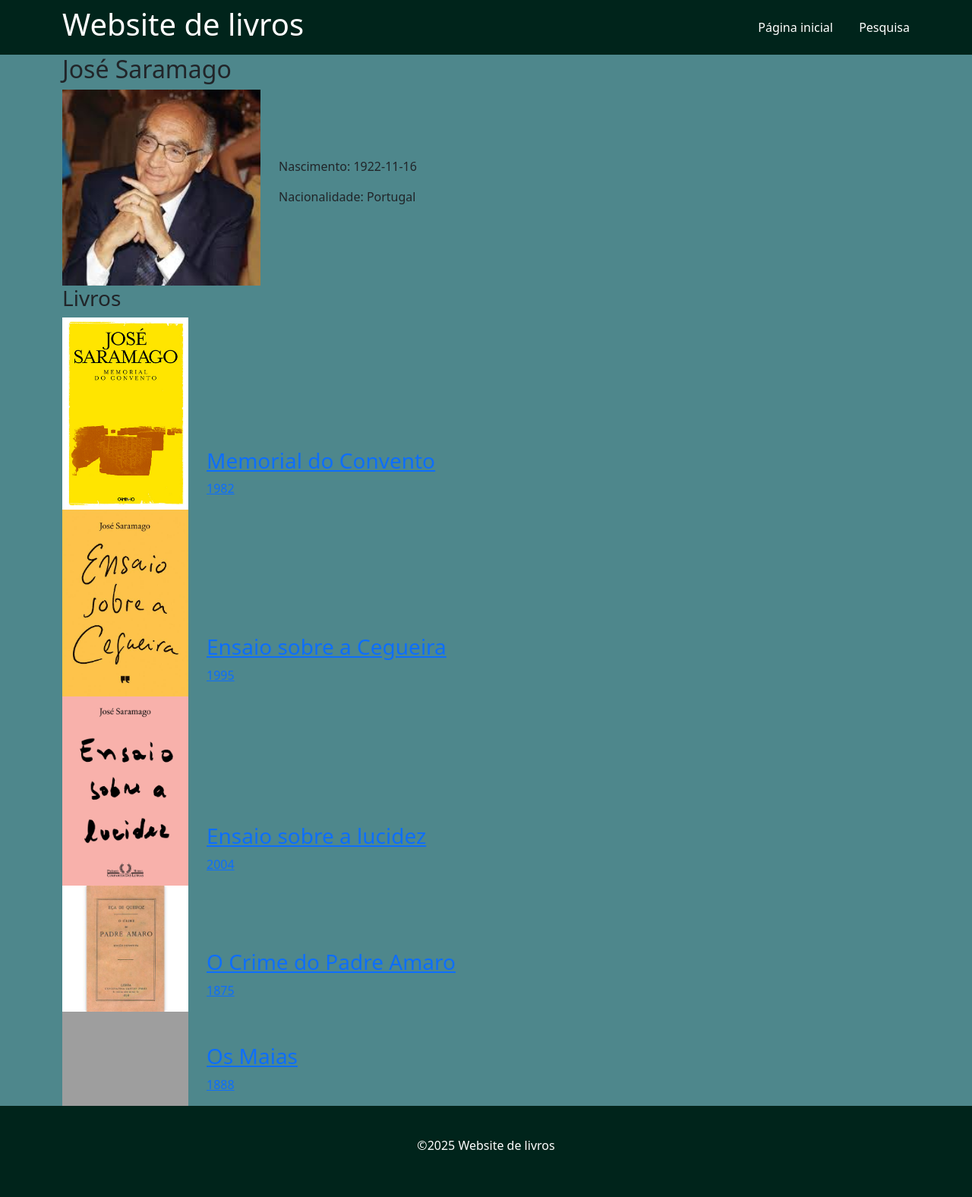
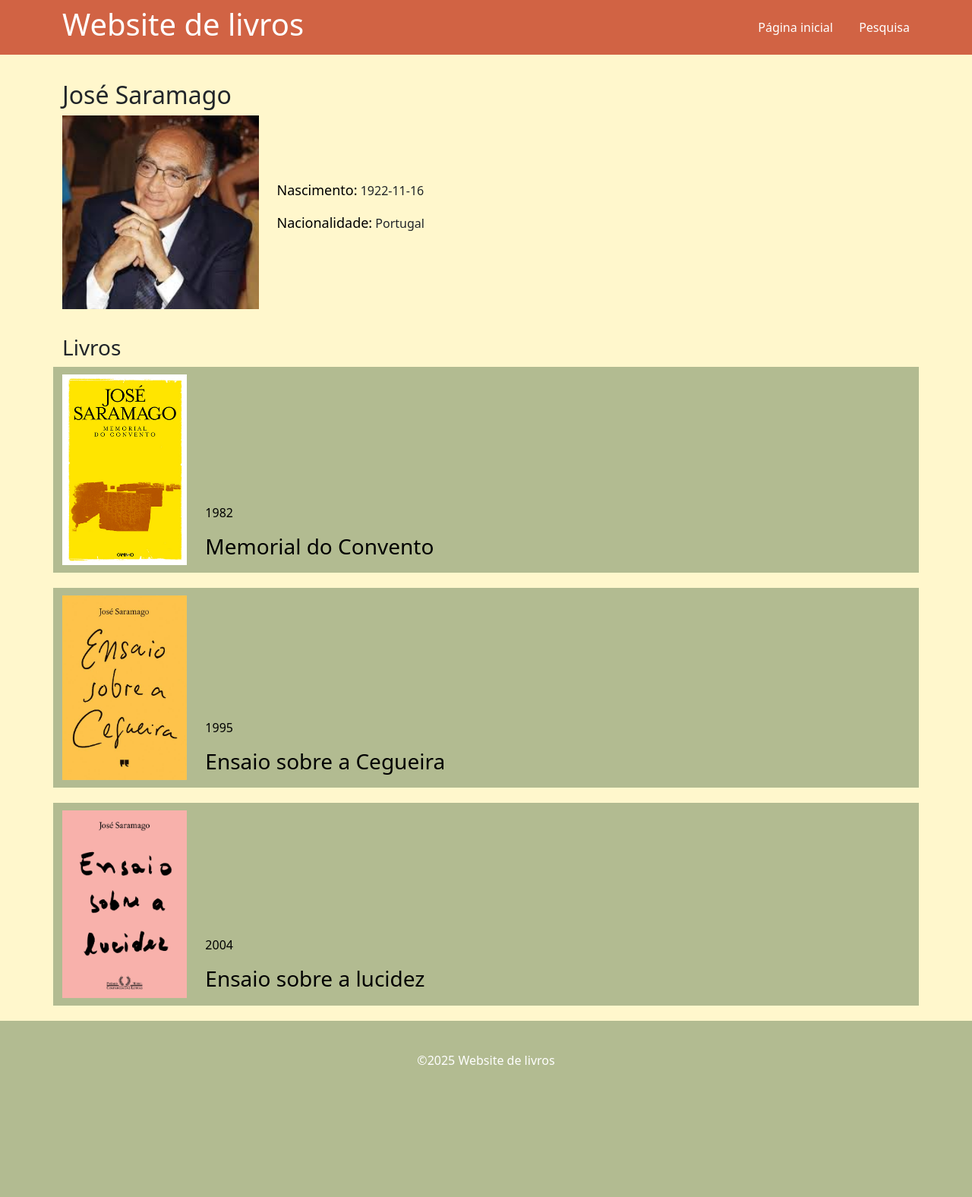
Before and after one commit to gribeiroiefp/carolina_francisco_ruben, a PHP site: page /autor.php?id=1 in a window 1280 px wide. Shown: the whole page at 76% size. After the commit the page ends 1402 px from the top, so only its background shows below. Run offline with PHP 8.4, Linux system fonts and the light colour scheme; data comes from the database, SQL or seed files in the repository; grey boxes are pictures that could not be loaded.

Commit message:
styling homepage

```diff
--- a/autor.php
+++ b/autor.php
@@ -50,8 +50,9 @@
             </div>
         </div>
     </header>
+    <br>
     <div class="autor container-lg">
-        <div class="row align-items-center">
+        <div class="row align-items-center author-header">
             <h2><?php echo htmlspecialchars($autor['nome']) ?></h2>
             <img src="<?php echo htmlspecialchars($autor['foto']) ?>"
                 alt="" class="col-3">
@@ -70,6 +71,8 @@
                 </form>
             </div> -->
         </div>
+
+        <br>
         <div class="lista col">
             <h3>Livros</h3>
             <?php
@@ -80,11 +83,11 @@
                     $titulo = htmlspecialchars($livro['titulo']);
                     $ano = htmlspecialchars($livro['ano']);
                     echo <<<HTML
-                    <a href="livro.php?id=$id_livro" class="row align-items-end">
+                    <a href="livro.php?id=$id_livro" class="row align-items-end book-item">
                         <img src="$poster" alt="" class="col-2">
                         <div class="filme col-10">
+                            <p>$ano</p>
                             <h3>$titulo</h3>
-                            <p>$ano</p>
                         </div>
                     </a>
                     HTML;
--- a/bd/bd.sql
+++ b/bd/bd.sql
@@ -50,5 +50,5 @@
 (4, 3), -- (The Shinning, Stephen King)
 (5, 2), -- (Ghost Story, Peter Straub)
 (6, 1), -- (Ensaio sobre a lucidez, José Saramago)
-(7, 1), -- (O Crime do Padre Amaro, eça de queiros)
-(8, 1); -- (Os Maias, eça de queiros )
+(7, 5), -- (O Crime do Padre Amaro, eça de queiros)
+(8, 5); -- (Os Maias, eça de queiros )
--- a/css/styles.css
+++ b/css/styles.css
@@ -1,9 +1,9 @@
 body {
-    background: #4e878c;
+    background: #fff7cc;
 }
 
 header {
-    background-color: #00241b;
+    background-color: #d16344;
     color: white;
 }
 
@@ -69,6 +69,23 @@
 footer {
     padding-top: 40px;
     padding-bottom: 40px;
-    background-color: #00241b;
+    background-color: #b2bb91;
     color: white;
 }
+
+.author-header{
+    padding: 10px 10px 10px 0px;
+}
+
+.book-item, .author-item{
+    text-decoration: none;
+    color: black;
+    background-color: #b2bb91;
+    margin-bottom: 20px;
+    padding: 10px 10px 10px 0px;
+}
+
+.rotulo{
+    color:black;
+    font-size:large;
+}
--- a/index.php
+++ b/index.php
@@ -39,7 +39,6 @@
     </header>
 
     <br>
-    <hr><br>
 
     <div class="container-lg recent-books">
         <h2>Livros mais recentes</h2>
@@ -105,7 +104,7 @@
     </div>
 
     <br>
-    <hr><br>
+    <br>
 
     <footer class="container-fluid text-center">
         <div class="container-lg">
```
Also changed, not shown: livro.php (+5 -3 lines).
